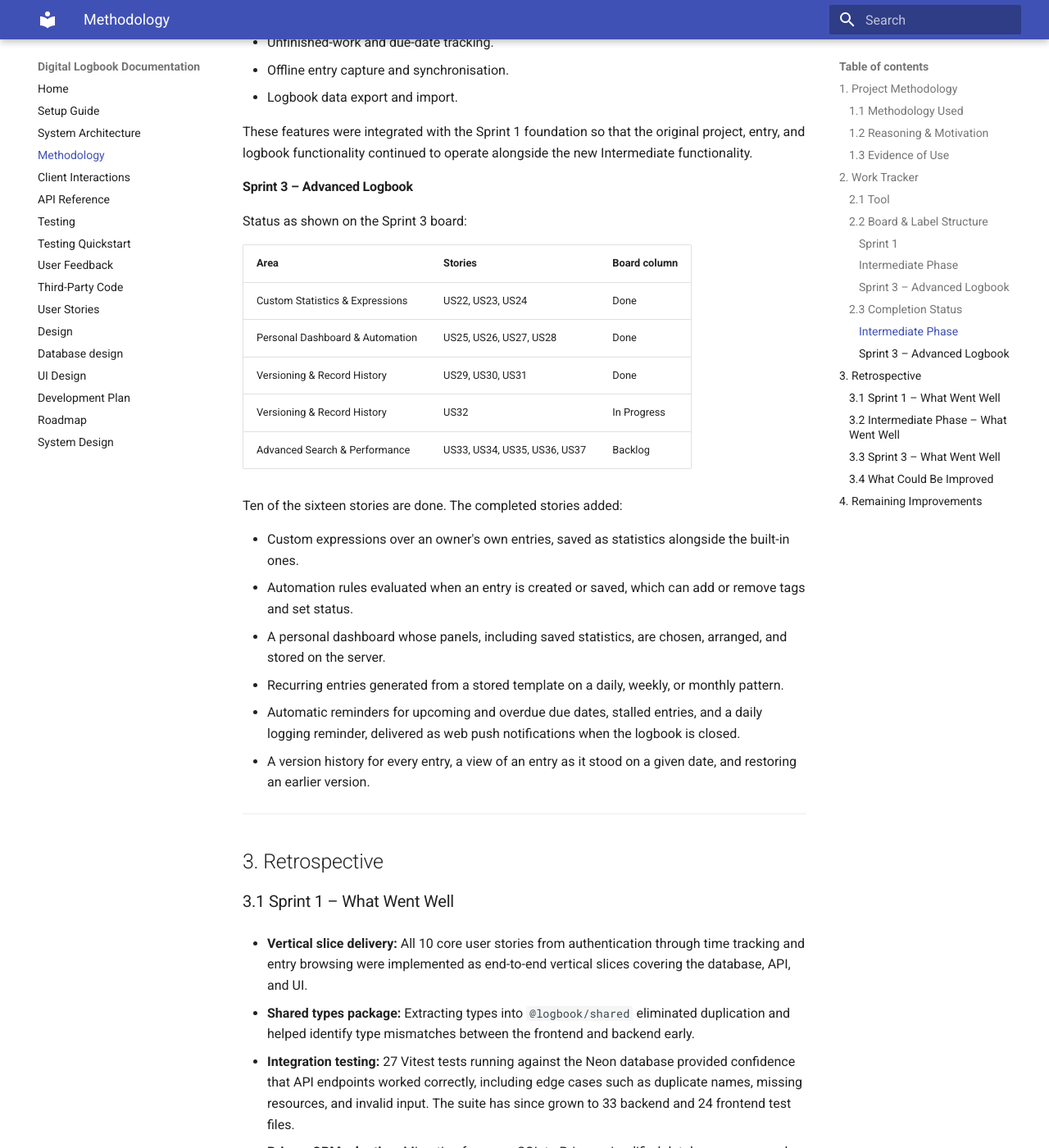
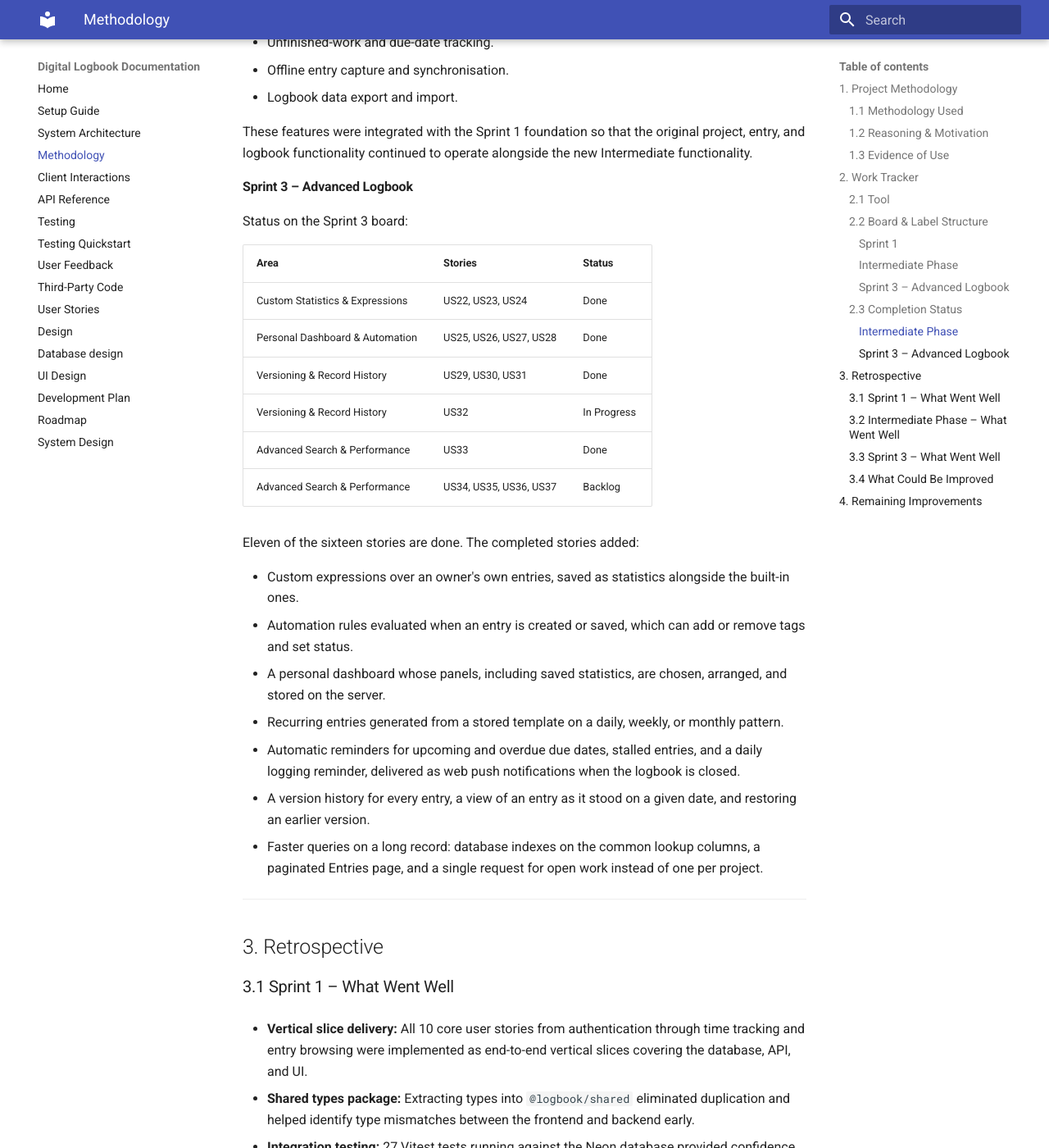
Before and after one commit to DiMpho-20/coms3011a-logbook-digital-logbook, an MkDocs documentation site: the page built from docs/methodology.md, in a window 1280 px wide and 1400 px high, scrolled down 6429 px. Shown: the whole window at 82% size. Built offline with MkDocs 1.6.1 and Material for MkDocs 9.7.7, drawn with Linux system fonts in a browser that asks for light colours.

Commit message:
docs: mark query performance done in the methodology
US33 was merged in #115: indexes, a paginated Entries page, and one
request for open work.

Co-Authored-By: Claude Opus 5.5 <noreply@anthropic.com>

```diff
--- a/docs/methodology.md
+++ b/docs/methodology.md
@@ -222,17 +222,18 @@ These features were integrated with the Sprint 1 foundation so that the original
 
 #### Sprint 3 – Advanced Logbook
 
-Status as shown on the Sprint 3 board:
+Status on the Sprint 3 board:
 
-| Area | Stories | Board column |
-| :--- | :------ | :----------- |
+| Area | Stories | Status |
+| :--- | :------ | :----- |
 | Custom Statistics & Expressions | US22, US23, US24 | Done |
 | Personal Dashboard & Automation | US25, US26, US27, US28 | Done |
 | Versioning & Record History | US29, US30, US31 | Done |
 | Versioning & Record History | US32 | In Progress |
-| Advanced Search & Performance | US33, US34, US35, US36, US37 | Backlog |
+| Advanced Search & Performance | US33 | Done |
+| Advanced Search & Performance | US34, US35, US36, US37 | Backlog |
 
-Ten of the sixteen stories are done. The completed stories added:
+Eleven of the sixteen stories are done. The completed stories added:
 
 * Custom expressions over an owner's own entries, saved as statistics alongside the built-in ones.
 * Automation rules evaluated when an entry is created or saved, which can add or remove tags and set status.
@@ -240,6 +241,7 @@ Ten of the sixteen stories are done. The completed stories added:
 * Recurring entries generated from a stored template on a daily, weekly, or monthly pattern.
 * Automatic reminders for upcoming and overdue due dates, stalled entries, and a daily logging reminder, delivered as web push notifications when the logbook is closed.
 * A version history for every entry, a view of an entry as it stood on a given date, and restoring an earlier version.
+* Faster queries on a long record: database indexes on the common lookup columns, a paginated Entries page, and a single request for open work instead of one per project.
 
 ---
 
```
